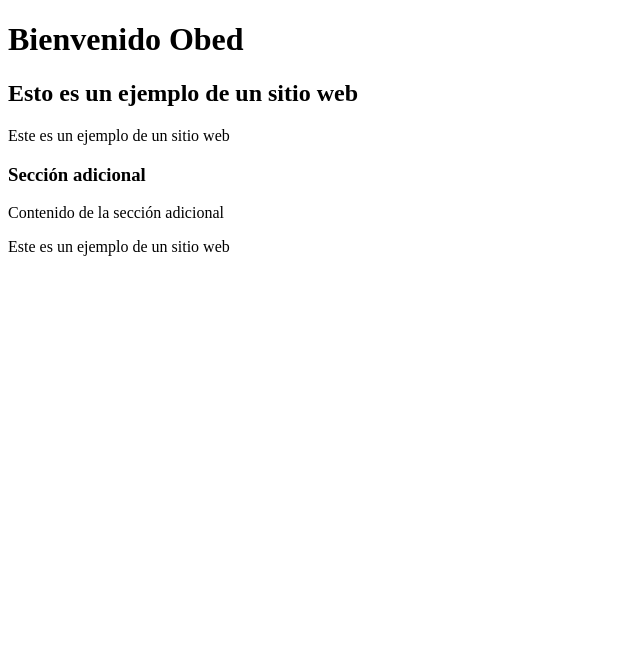
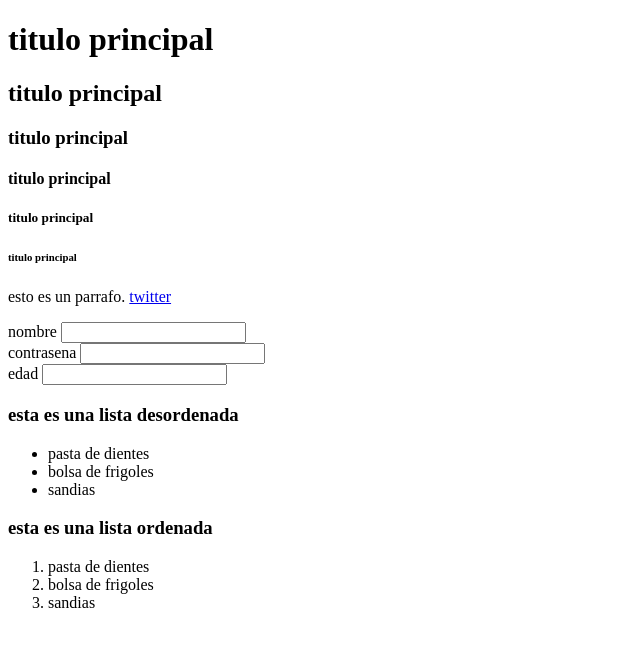
Before and after one commit to obedcalderonf/HTML_CSS_JS_BASIC0, a plain HTML site: page index.html in a window 1280 px wide. Shown: the whole page, without its empty margins (0-640 px from the left). Drawn offline with Linux system fonts and the light colour scheme.

Commit message:
esta es mi premera pagina web

```diff
--- a/index.html
+++ b/index.html
@@ -1,29 +1,51 @@
 <!DOCTYPE html>
 <html lang="en">
+
 <head>
     <meta charset="UTF-8">
     <meta http-equiv="X-UA-Compatible" content="IE=edge">
     <meta name="viewport" content="width=device-width, initial-scale=1.0">
-    <title>Bienvenido Obed</title>
+    <title>Adios Obed</title>
 </head>
+
 <body>
-    <div class="contenedor">
-        <header class="encabezado">
-            <h1>Bienvenido Obed</h1>
-        </header>
-        <main class="cuerpo">
-            <h2>Esto es un ejemplo de un sitio web</h2>
-            <p>Este es un ejemplo de un sitio web</p>
-        </main>
-        <aside>
-            <h3>Sección adicional</h3>
-            <p>
-                Contenido de la sección adicional
-            </p>
-        </aside>
-        <footer class="pie">
-            <p>Este es un ejemplo de un sitio web</p>
-        </footer>
-    </div>
+    <header>
+        <h1>titulo principal</h1>
+        <h2>titulo principal</h2>
+        <h3>titulo principal</h3>
+        <h4>titulo principal</h4>
+        <h5>titulo principal</h5>
+        <h6>titulo principal</h6>
+    </header>
+    <main>
+        <p>esto es un parrafo. <a href="https://www.twitter.com" target="_blank">twitter</a></p>
+        <div>
+            <label>nombre</label>
+            <input type="text">
+        </div>
+            <div>
+                <label>contrasena</label>
+                <input type="password">
+            </div>
+            <div>
+                <label>edad</label>
+                <input type="number" max="10">
+            </div>
+            <aside>
+                <h3>esta es una lista desordenada</h3>
+                <ul>
+                    <li>pasta de dientes</li>
+                    <li>bolsa de frigoles</li>
+                     <li>sandias</li>
+                </ul>
+                <h3>esta es una lista ordenada</h3>
+                <ol>
+                    <li>pasta de dientes</li>
+                    <li>bolsa de frigoles</li>
+                    <li>sandias</li>
+                </ol>
+            </aside>
+    </main>
 </body>
+
 </html>
```
